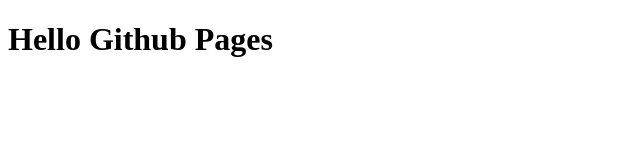
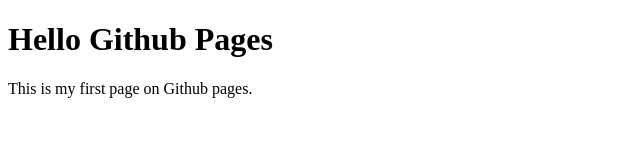
Before and after one commit to eddyhakimi/eddyhakimi.github.io, a plain HTML site: page index.html in a window 1280 px wide. Shown: the whole page, without its empty margins (0-640 px from the left). Drawn offline with Linux system fonts and the light colour scheme.

Commit message:
Add some page content

```diff
--- a/index.html
+++ b/index.html
@@ -8,5 +8,6 @@
   </head>
   <body>
     <h1>Hello Github Pages</h1>
+    <p>This is my first page on Github pages.</p>
   </body>
 </html>
```
